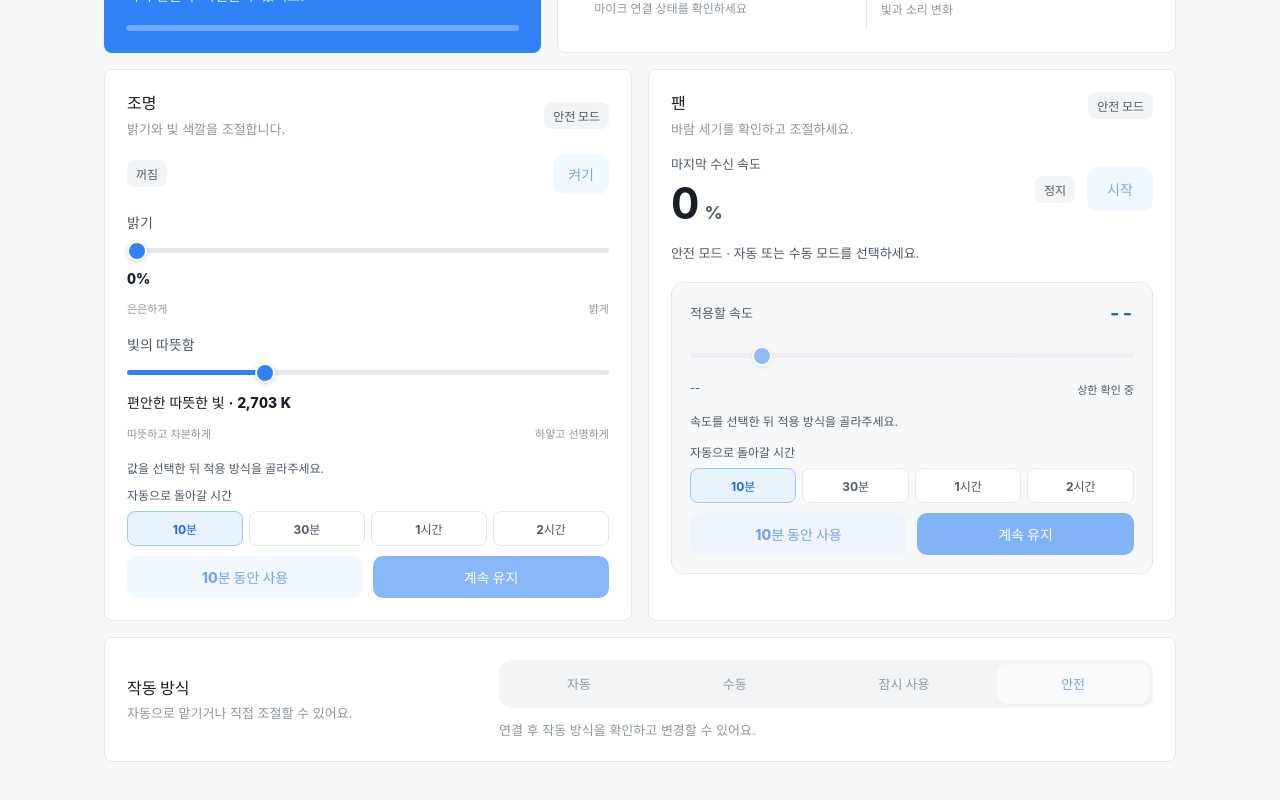
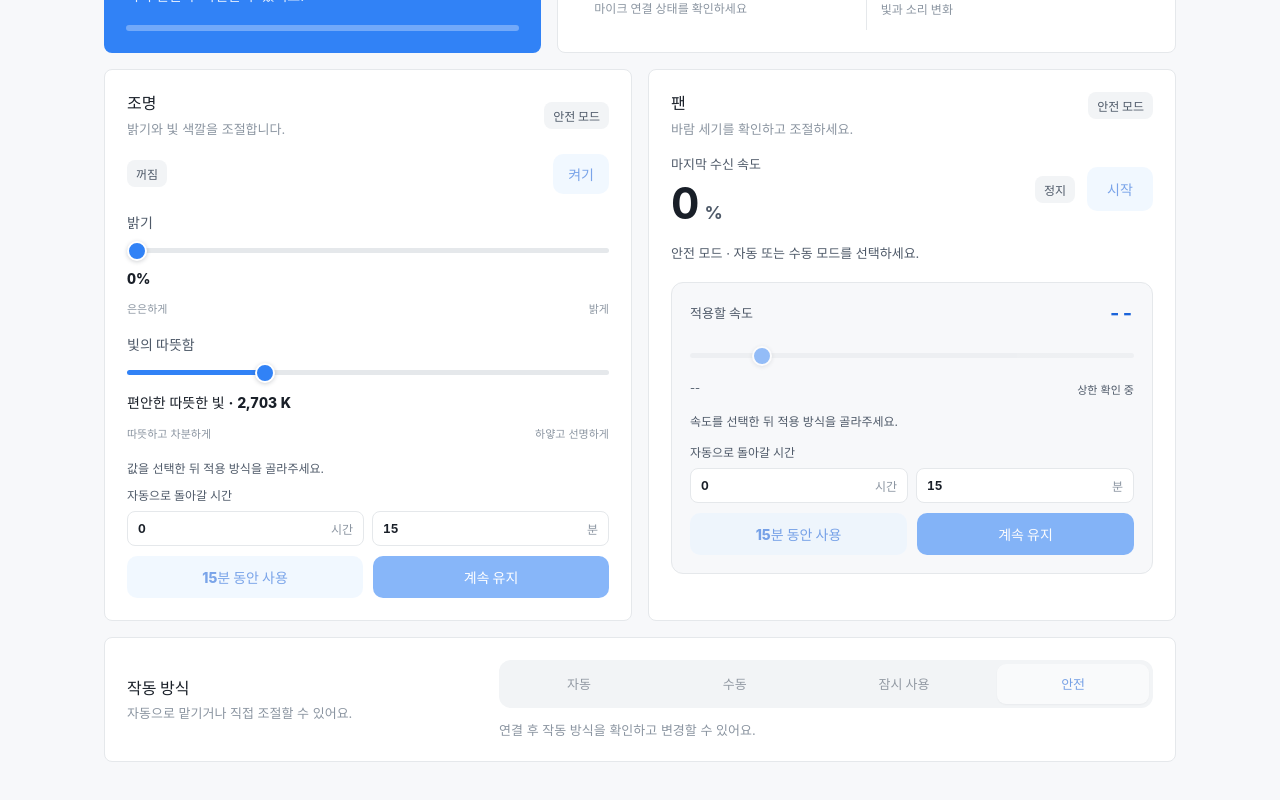
Before and after one commit to lunDreame/SensoryShield, a React (Vite) app in the folder frontend/: page / in a window 1280 px wide. Shown: the part 521-1321 px from the top of the page. Built offline with nearby package versions, Linux system fonts and the light colour scheme; no server answers.

Commit message:
fix: allow free hour and minute duration input

```diff
--- a/frontend/src/app/styles/global.css
+++ b/frontend/src/app/styles/global.css
@@ -110,9 +110,10 @@ button:disabled { cursor: wait; opacity: .58; }
 .control-apply-help { margin: 18px 0 10px; color: var(--body); font-size: 12px; }
 .temporary-apply { display: grid; gap: 10px; }
 .temporary-duration { display: grid; gap: 8px; color: var(--body); font-size: 12px; font-weight: 700; }
-.duration-presets { display: grid; grid-template-columns: repeat(4, minmax(0, 1fr)); gap: 6px; }
-.duration-presets button { min-width: 0; border: 1px solid var(--line); border-radius: 8px; background: #fff; padding: 8px 4px; color: var(--body); font-size: 12px; font-weight: 700; }
-.duration-presets button.active { border-color: #9fc5fb; background: var(--blue-weak); color: var(--blue-ink); }
+.duration-fields { display: grid; grid-template-columns: 1fr 1fr; gap: 8px; }
+.duration-fields label { display: grid; grid-template-columns: 1fr auto; align-items: center; overflow: hidden; border: 1px solid var(--line); border-radius: 8px; background: #fff; }
+.duration-fields input { width: 100%; min-width: 0; border: 0; background: transparent; padding: 9px 10px; color: var(--ink); font: inherit; font-variant-numeric: tabular-nums; }
+.duration-fields label > span { padding-right: 10px; color: var(--muted); }
 .control-apply-actions { display: grid; grid-template-columns: 1fr 1fr; gap: 10px; }
 .control-apply-actions .button { min-height: 42px; }
 .control-feedback { margin: 12px 0 0; color: #008a58; font-size: 12px; line-height: 1.55; }
--- a/frontend/src/features/temporary-control/TemporaryApplyActions.tsx
+++ b/frontend/src/features/temporary-control/TemporaryApplyActions.tsx
@@ -1,7 +1,5 @@
 import { useState } from "react";
 import { formatDurationMinutes } from "../../shared/lib/duration";
-
-const durationOptions = [10, 30, 60, 120];
 
 interface TemporaryApplyActionsProps {
   disabled: boolean;
@@ -10,20 +8,30 @@ interface TemporaryApplyActionsProps {
 }
 
 export function TemporaryApplyActions({ disabled, pending, onApply }: TemporaryApplyActionsProps) {
-  const [minutes, setMinutes] = useState(10);
+  const [rawHours, setRawHours] = useState("0");
+  const [rawMinutes, setRawMinutes] = useState("15");
+  const hours = Number(rawHours);
+  const minutePart = Number(rawMinutes);
+  const totalMinutes = hours * 60 + minutePart;
+  const valid = Number.isInteger(hours) && Number.isInteger(minutePart)
+    && hours >= 0 && hours <= 24 && minutePart >= 0 && minutePart <= 59
+    && totalMinutes >= 1 && totalMinutes <= 1440;
 
   return (
     <div className="temporary-apply">
       <div className="temporary-duration">
         <span>자동으로 돌아갈 시간</span>
-        <div className="duration-presets" role="group" aria-label="자동 복귀 시간">
-          {durationOptions.map((option) => <button className={minutes === option ? "active" : ""} type="button"
-            aria-pressed={minutes === option} onClick={() => setMinutes(option)} key={option}>{formatDurationMinutes(option)}</button>)}
+        <div className="duration-fields" role="group" aria-label="자동 복귀 시간">
+          <label><input aria-label="자동 복귀 시간" type="number" min={0} max={24} step={1}
+            value={rawHours} onChange={(event) => setRawHours(event.target.value)} /><span>시간</span></label>
+          <label><input aria-label="자동 복귀 분" type="number" min={0} max={59} step={1}
+            value={rawMinutes} onChange={(event) => setRawMinutes(event.target.value)} /><span>분</span></label>
         </div>
       </div>
+      {!valid ? <p className="inline-error">1분 이상 24시간 이내로 입력해 주세요.</p> : null}
       <div className="control-apply-actions">
-        <button className="button button-weak" type="button" disabled={disabled || pending}
-          onClick={() => onApply("OVERRIDE", minutes)}>{formatDurationMinutes(minutes)} 동안 사용</button>
+        <button className="button button-weak" type="button" disabled={disabled || pending || !valid}
+          onClick={() => onApply("OVERRIDE", totalMinutes)}>{valid ? `${formatDurationMinutes(totalMinutes)} 동안 사용` : "시간 확인"}</button>
         <button className="button button-primary" type="button" disabled={disabled || pending}
           onClick={() => onApply("MANUAL")}>{pending ? "적용 중" : "계속 유지"}</button>
       </div>
```
